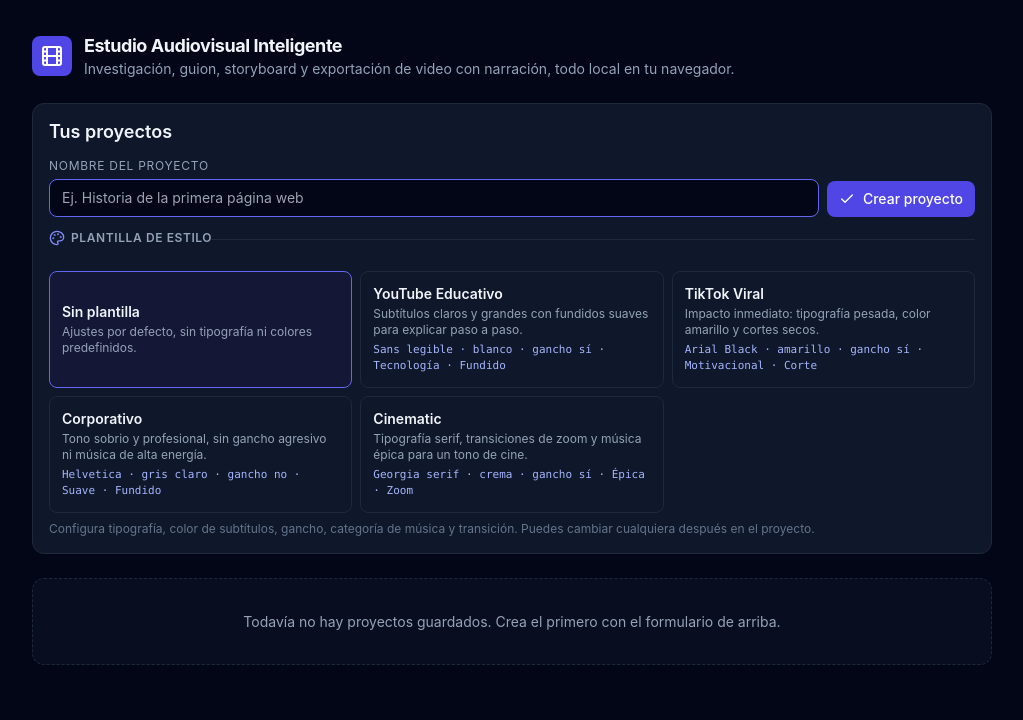
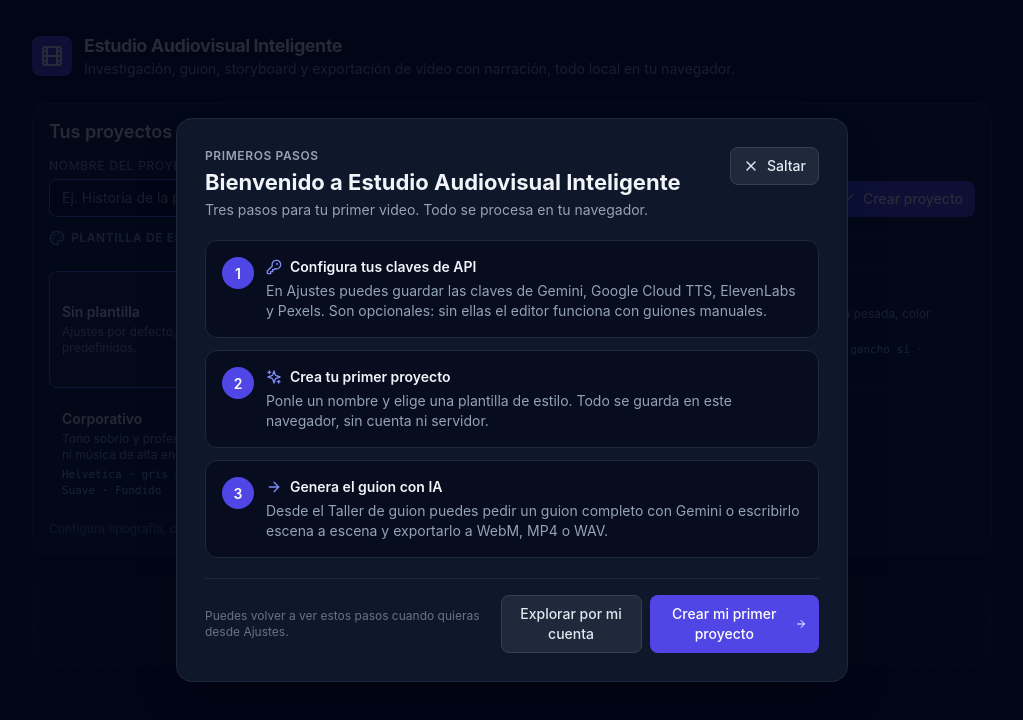
Before and after one commit to Oliver-mikael/estudio-audiovisual-ia, a React (Vite) app: page / in a window 1280 px wide. Shown: the top 720 px of the page, without its empty margins (128-1151 px from the left). Built offline with nearby package versions, Linux system fonts and the light colour scheme.

Commit message:
feat(onboarding): bienvenida de tres pasos en el primer uso
Se muestra solo cuando IndexedDB no tiene proyectos y no se ha cerrado antes;
el visto se guarda en localStorage y el botón Saltar la cierra sin bloquear.

```diff
--- a/src/App.tsx
+++ b/src/App.tsx
@@ -15,6 +15,7 @@ import { VideoPlayer } from './components/VideoPlayer';
 import { HomeScreen } from './components/HomeScreen';
 import { Modal } from './components/Modal';
 import { StoryboardPreview } from './components/StoryboardPreview';
+import { Onboarding } from './components/Onboarding';
 import { ProjectStats } from './components/ProjectStats';
 import { QualityReportPanel } from './components/QualityReport';
 import {
@@ -30,6 +31,11 @@ import { buildSrt, buildSrtFileName, collectSrtCues } from './engine/srt';
 import { exportProjectAudio } from './engine/audioExport';
 import { resolveSceneMediaUrls } from './engine/mediaResolver';
 import { PLAY_PAUSE_EVENT, matchShortcut } from './engine/shortcuts';
+import {
+  hasSeenOnboarding,
+  markOnboardingSeen,
+  shouldShowOnboarding,
+} from './services/onboarding';
 import {
   Theme,
   applyTheme,
@@ -146,6 +152,10 @@ const SaveIndicator: React.FC<{ status: SaveStatus }> = ({ status }) => {
 
 export const App: React.FC = () => {
   const [projects, setProjects] = useState<Project[]>([]);
+  // La lista de IndexedDB empieza vacía: hasta que termina la lectura no se
+  // puede decidir si toca la bienvenida del primer uso (fase 41).
+  const [projectsLoaded, setProjectsLoaded] = useState(false);
+  const [onboardingDismissed, setOnboardingDismissed] = useState(false);
   const [project, setProject] = useState<Project | null>(null);
   const [activeSection, setActiveSection] = useState<SectionId>('guion');
 
@@ -178,6 +188,8 @@ export const App: React.FC = () => {
       setProjects(stored.sort((a, b) => b.updatedAt - a.updatedAt));
     } catch (error) {
       console.error('No se pudo leer la lista de proyectos:', error);
+    } finally {
+      setProjectsLoaded(true);
     }
   }, []);
 
@@ -639,7 +651,21 @@ export const App: React.FC = () => {
   }, [project]);
 
   if (!project) {
+    const showOnboarding =
+      !onboardingDismissed &&
+      shouldShowOnboarding({
+        projectsLoaded,
+        projectCount: projects.length,
+        alreadySeen: hasSeenOnboarding(),
+      });
+
+    const closeOnboarding = () => {
+      setOnboardingDismissed(true);
+      markOnboardingSeen();
+    };
+
     return (
+      <>
         <HomeScreen
           projects={projects}
           onCreateProject={(title, templateId) => {
@@ -655,6 +681,16 @@ export const App: React.FC = () => {
             void handleDeleteProject(id);
           }}
         />
+        {showOnboarding && (
+          <Onboarding
+            onClose={closeOnboarding}
+            onCreateProject={() => {
+              closeOnboarding();
+              document.getElementById('new-project-title')?.focus();
+            }}
+          />
+        )}
+      </>
     );
   }
 
--- /dev/null
+++ b/src/components/Onboarding.tsx
@@ -0,0 +1,91 @@
+// Pantalla de bienvenida para el primer uso (fase 41).
+//
+// Tres pasos numerados y un botón para saltar. No bloquea la app: HomeScreen
+// sigue detrás y se puede crear el primer proyecto sin cerrar el panel.
+import React from 'react';
+import { ArrowRight, KeyRound, Sparkles, X } from 'lucide-react';
+import { ONBOARDING_STEPS } from '../services/onboarding';
+
+interface OnboardingProps {
+  onClose: () => void;
+  /** Lleva al modal de creación de proyecto; la bienvenida se cierra. */
+  onCreateProject: () => void;
+  /** Lleva a Ajustes, donde están las claves de API. */
+  onGoToSettings?: () => void;
+}
+
+const ICONS = [KeyRound, Sparkles, ArrowRight];
+
+export const Onboarding: React.FC<OnboardingProps> = ({ onClose, onCreateProject }) => {
+  return (
+    <div
+      className="fixed inset-0 z-[90] flex items-center justify-center bg-slate-950/85 p-4 overflow-y-auto"
+      role="dialog"
+      aria-modal="true"
+      aria-labelledby="onboarding-title"
+      data-testid="onboarding"
+    >
+      <div className="w-full max-w-2xl bg-slate-900 border border-slate-800 rounded-2xl shadow-2xl p-5 md:p-7 space-y-5">
+        <div className="flex items-start justify-between gap-4">
+          <div className="space-y-1">
+            <p className="etiqueta">Primeros pasos</p>
+            <h2 id="onboarding-title" className="text-[22px] font-bold text-slate-100 leading-tight">
+              Bienvenido a Estudio Audiovisual Inteligente
+            </h2>
+            <p className="text-sm text-slate-400">
+              Tres pasos para tu primer video. Todo se procesa en tu navegador.
+            </p>
+          </div>
+          <button
+            onClick={onClose}
+            data-testid="onboarding-skip"
+            className="btn-secondary shrink-0"
+            title="Saltar la bienvenida"
+          >
+            <X className="w-4 h-4" />
+            <span>Saltar</span>
+          </button>
+        </div>
+
+        <ol className="space-y-3">
+          {ONBOARDING_STEPS.map((step, index) => {
+            const Icon = ICONS[index] ?? Sparkles;
+            return (
+              <li
+                key={step.id}
+                data-testid={`onboarding-step-${index + 1}`}
+                className="flex items-start gap-3 rounded-xl border border-slate-800 bg-slate-950/60 p-4"
+              >
+                <span className="shrink-0 w-8 h-8 rounded-full bg-indigo-600 text-white flex items-center justify-center font-semibold">
+                  {index + 1}
+                </span>
+                <div className="space-y-1 min-w-0">
+                  <p className="text-sm font-semibold text-slate-100 flex items-center gap-2">
+                    <Icon className="w-4 h-4 text-indigo-400" />
+                    <span>{step.title}</span>
+                  </p>
+                  <p className="text-sm text-slate-400">{step.description}</p>
+                </div>
+              </li>
+            );
+          })}
+        </ol>
+
+        <div className="flex flex-col sm:flex-row sm:items-center justify-between gap-2 border-t border-slate-800 pt-4">
+          <p className="text-xs text-slate-500">
+            Puedes volver a ver estos pasos cuando quieras desde Ajustes.
+          </p>
+          <div className="flex gap-2">
+            <button onClick={onClose} className="btn-secondary">
+              Explorar por mi cuenta
+            </button>
+            <button onClick={onCreateProject} className="btn-primary" data-testid="onboarding-start">
+              <span>Crear mi primer proyecto</span>
+              <ArrowRight className="w-4 h-4" />
+            </button>
+          </div>
+        </div>
+      </div>
+    </div>
+  );
+};
--- /dev/null
+++ b/src/services/onboarding.ts
@@ -0,0 +1,86 @@
+// Onboarding para el primer uso (fase 41).
+//
+// La pantalla de bienvenida se muestra solo cuando no hay ningún proyecto
+// guardado y el usuario no la ha visto antes. El «visto» se guarda en
+// localStorage para que no vuelva a aparecer en la siguiente sesión.
+
+export const ONBOARDING_STORAGE_KEY = 'estudio-onboarding-visto';
+export const ONBOARDING_VERSION = 1;
+
+export interface OnboardingStep {
+  id: string;
+  title: string;
+  description: string;
+}
+
+export const ONBOARDING_STEPS: OnboardingStep[] = [
+  {
+    id: 'claves',
+    title: 'Configura tus claves de API',
+    description:
+      'En Ajustes puedes guardar las claves de Gemini, Google Cloud TTS, ElevenLabs y Pexels. Son opcionales: sin ellas el editor funciona con guiones manuales.',
+  },
+  {
+    id: 'proyecto',
+    title: 'Crea tu primer proyecto',
+    description:
+      'Ponle un nombre y elige una plantilla de estilo. Todo se guarda en este navegador, sin cuenta ni servidor.',
+  },
+  {
+    id: 'guion',
+    title: 'Genera el guion con IA',
+    description:
+      'Desde el Taller de guion puedes pedir un guion completo con Gemini o escribirlo escena a escena y exportarlo a WebM, MP4 o WAV.',
+  },
+];
+
+interface StorageLike {
+  getItem(key: string): string | null;
+  setItem(key: string, value: string): void;
+}
+
+function resolveStorage(storage?: StorageLike | null): StorageLike | null {
+  if (storage !== undefined) return storage;
+  try {
+    return typeof localStorage === 'undefined' ? null : localStorage;
+  } catch {
+    return null;
+  }
+}
+
+/** ¿El usuario ya cerró la bienvenida en este navegador? */
+export function hasSeenOnboarding(storage?: StorageLike | null): boolean {
+  try {
+    return resolveStorage(storage)?.getItem(ONBOARDING_STORAGE_KEY) === String(ONBOARDING_VERSION);
+  } catch {
+    return false;
+  }
+}
+
+/** Marca la bienvenida como vista; si el almacenamiento falla, no hay error. */
+export function markOnboardingSeen(storage?: StorageLike | null): void {
+  try {
+    resolveStorage(storage)?.setItem(ONBOARDING_STORAGE_KEY, String(ONBOARDING_VERSION));
+  } catch {
+    // Modo privado o almacenamiento bloqueado: solo afecta a esta sesión.
+  }
+}
+
+export interface OnboardingVisibility {
+  /** La lista de proyectos ya se leyó de IndexedDB. */
+  projectsLoaded: boolean;
+  projectCount: number;
+  alreadySeen: boolean;
+}
+
+/**
+ * La bienvenida solo aparece en el primer uso: sin proyectos guardados, sin
+ * marca previa y con la lista de IndexedDB ya cargada (para no parpadear).
+ */
+export function shouldShowOnboarding({
+  projectsLoaded,
+  projectCount,
+  alreadySeen,
+}: OnboardingVisibility): boolean {
+  return projectsLoaded && projectCount === 0 && !alreadySeen;
+}
```
Also changed, not shown: 1 other file (tests, documents, lock files or other folders). Lines whose indentation alone changed are shown as unchanged.
